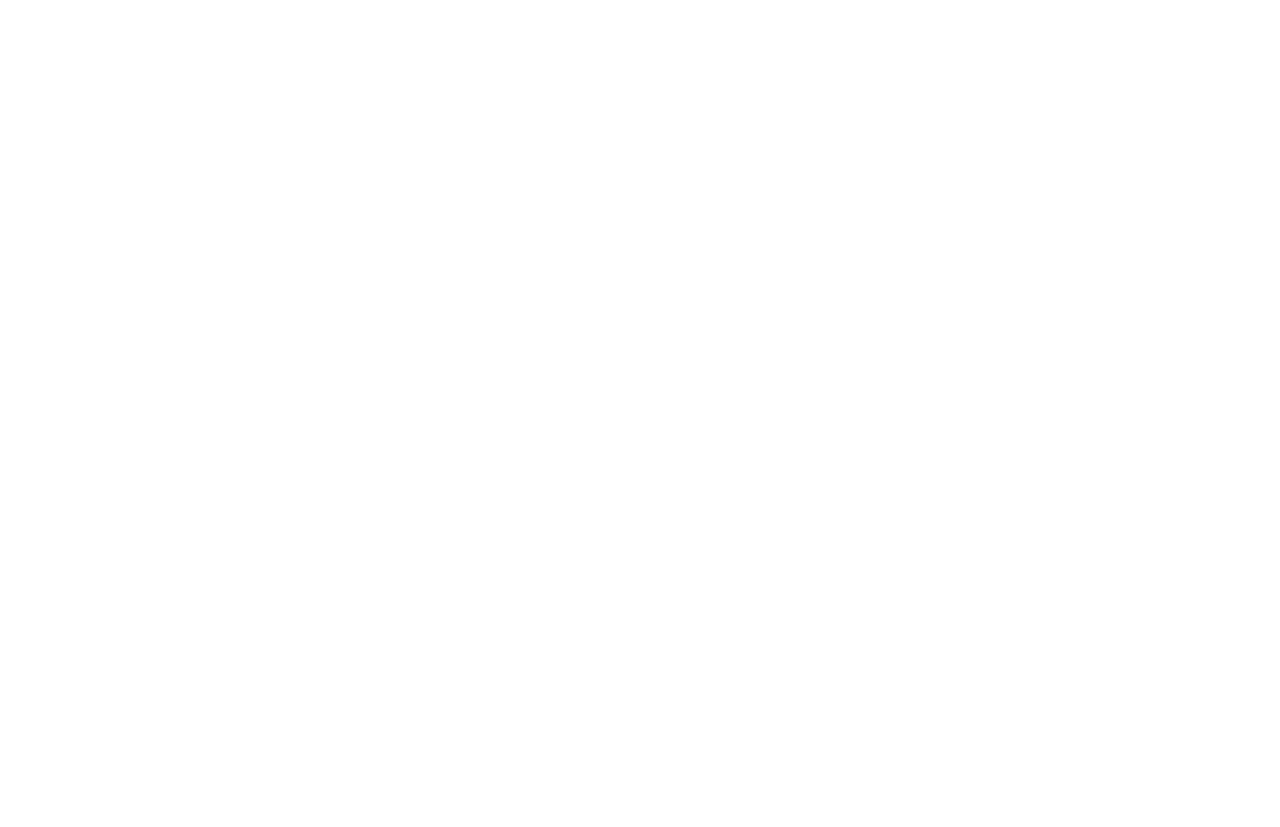
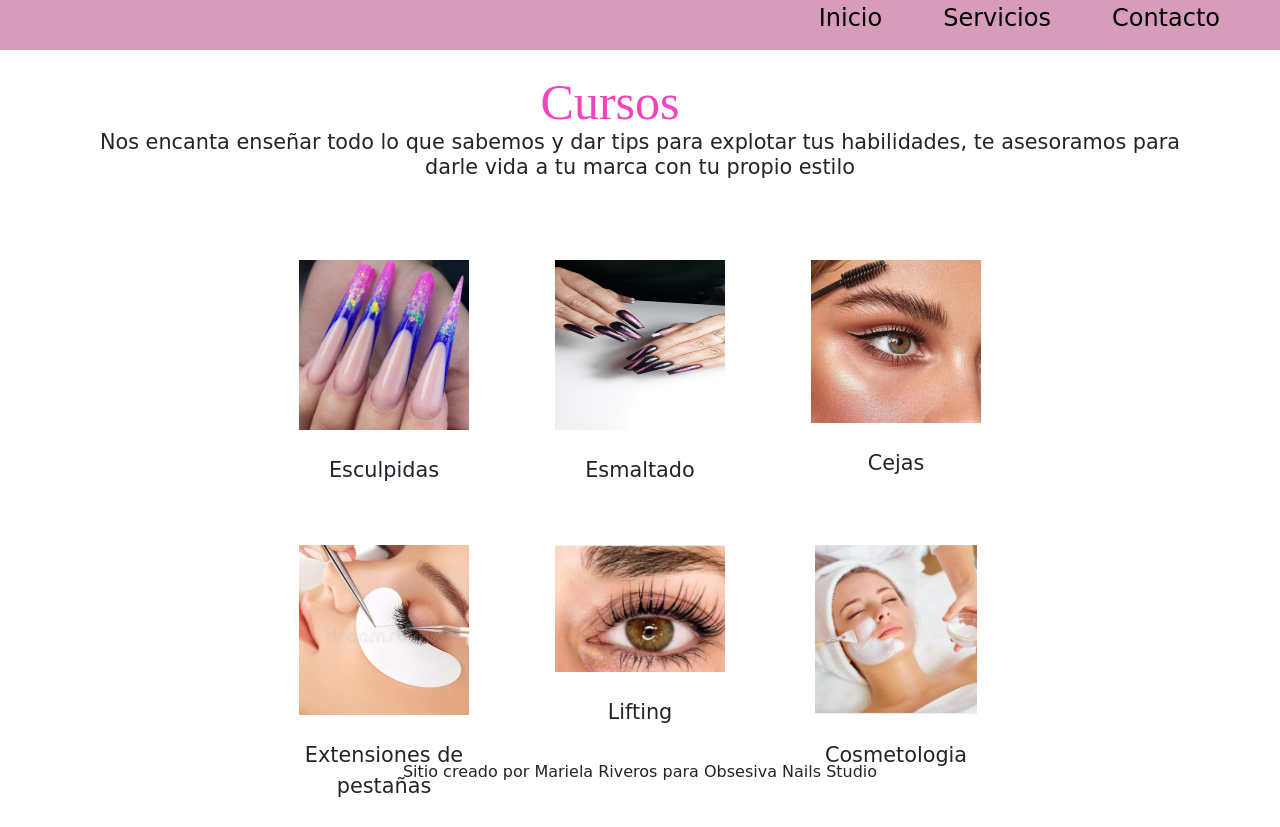
Before and after one commit to Marielasol/PF-RiverosMariela, a website: page paginas/cursos.html in a window 1280 px wide. Before the commit the page ends 800 px from the top, so only its background shows below. Drawn offline with nearby package versions, Linux system fonts and the light colour scheme.

Commit message:
se completo estructura basica de todas las paginas

```diff
--- a/paginas/contacto.html
+++ b/paginas/contacto.html
@@ -0,0 +1,59 @@
+<!DOCTYPE html>
+<html lang="es">
+
+<head>
+    <meta charset="UTF-8">
+    <meta http-equiv="X-UA-Compatible" content="IE=edge">
+    <meta name="viewport" content="width=device-width, initial-scale=1.0">
+    <title>Contacto</title>
+    <link href="https://cdn.jsdelivr.net/npm/bootstrap@5.2.2/dist/css/bootstrap.min.css" rel="stylesheet"
+        integrity="sha384-Zenh87qX5JnK2Jl0vWa8Ck2rdkQ2Bzep5IDxbcnCeuOxjzrPF/et3URy9Bv1WTRi" crossorigin="anonymous">
+    <script src="https://cdn.jsdelivr.net/npm/bootstrap@5.2.2/dist/js/bootstrap.bundle.min.js"
+        integrity="sha384-OERcA2EqjJCMA+/3y+gxIOqMEjwtxJY7qPCqsdltbNJuaOe923+mo//f6V8Qbsw3"
+        crossorigin="anonymous"></script>
+    <link rel="stylesheet" href="../css/estilos.css">
+</head>
+
+    <body class="fondo">
+        <header>
+            <nav>
+                <ul>
+                    <li><a href="../index.html">Inicio</a></li>
+                    <li><a href="cursos.html">Cursos</a></li>
+                    <li><a href="servicios.html">Servicios</a></li>
+                </ul>
+            </nav>
+            <h1>
+                Contacto
+            </h1>
+        </header>
+
+
+        <main>
+
+            <form action="">
+                <fieldset>
+                    <label for="Nombre">Nombre</label>
+                    <input type="text">
+                </fieldset>
+                <fieldset>
+                    <label for="telefono">Telefono</label>
+                    <input type="number">
+                </fieldset>
+                <fieldset>
+                    <label for="mail">Mail</label>
+                    <input type="text">
+                </fieldset>
+                <fieldset>
+                    <label for="mensaje">Mensaje</label>
+                    <input type="text">
+                </fieldset>
+            </form>
+            <div class="centrar"><button class="item-1">Enviar</a></button>
+        </main>
+        <footer class="footer_index">
+            Sitio creado por Mariela Riveros para Obsesiva Nails Studio
+        </footer>
+    </body>
+
+</html>
--- a/paginas/cursos.html
+++ b/paginas/cursos.html
@@ -0,0 +1,74 @@
+<!DOCTYPE html>
+<html lang="es">
+
+<head>
+    <meta charset="UTF-8">
+    <meta http-equiv="X-UA-Compatible" content="IE=edge">
+    <meta name="viewport" content="width=device-width, initial-scale=1.0">
+    <title>Cursos</title>
+    <link href="https://cdn.jsdelivr.net/npm/bootstrap@5.2.2/dist/css/bootstrap.min.css" rel="stylesheet"
+        integrity="sha384-Zenh87qX5JnK2Jl0vWa8Ck2rdkQ2Bzep5IDxbcnCeuOxjzrPF/et3URy9Bv1WTRi" crossorigin="anonymous">
+    <script src="https://cdn.jsdelivr.net/npm/bootstrap@5.2.2/dist/js/bootstrap.bundle.min.js"
+        integrity="sha384-OERcA2EqjJCMA+/3y+gxIOqMEjwtxJY7qPCqsdltbNJuaOe923+mo//f6V8Qbsw3"
+        crossorigin="anonymous"></script>
+    <link rel="stylesheet" href="../css/estilos.css">
+</head>
+
+<body>
+
+    <body>
+        <header>
+            <nav>
+                <ul>
+                    <li><a href="../index.html">Inicio</a></li>
+                    <li><a href="servicios.html">Servicios</a></li>
+                    <li><a href="contacto.html">Contacto</a></li>
+                </ul>
+            </nav>
+            <h1>
+                Cursos
+            </h1>
+        </header>
+        <main>
+            <div>
+                <h2>
+                    Nos encanta enseñar todo lo que sabemos y dar tips para explotar tus habilidades, te asesoramos para
+                    darle
+                    vida
+                    a tu marca con tu propio estilo
+                </h2>
+            </div>
+            <div class="grid">
+                <div class="listadocys">
+                    <img src="../img/unavioleta.jpg" alt="esculpidas" height="170" width="170">
+                    <p> Esculpidas</p>
+                </div>
+                <div class="listadocys">
+                    <img src="../img/esmaltado.jpg" alt="esmaltado" height="170" width="170">
+                    <p> Esmaltado</p>
+                </div>
+                <div class="listadocys">
+                    <img src="../img/cejas.jpg" alt="cejas" height="170" width="170">
+                    <p> Cejas</p>
+                </div>
+                <div class="listadocys">
+                    <img src="../img/extensionespestañas.jpg" alt="extensiones" height="170" width="170">
+                    <p> Extensiones de pestañas</p>
+                </div>
+                <div class="listadocys">
+                    <img src="../img/lifting.jpg" alt="lifting" height="170" width="170">
+                    <p> Lifting</p>
+                </div>
+                <div class="listadocys">
+                    <img src="../img/cosmetologia.jpg" alt="cosmetologia" height="170">
+                    <p> Cosmetologia</p>
+                </div>
+            </div>
+        </main>
+        <footer class="footer_index">
+            Sitio creado por Mariela Riveros para Obsesiva Nails Studio
+        </footer>
+
+    </body>
+
+</html>
--- a/scss/estilos.scss
+++ b/scss/estilos.scss
@@ -4,18 +4,19 @@
 }
 
 header {
-    background-color: rgb(190, 138, 164);
+    background-color: rgb(214, 156, 185);
     width: 100%;
     height: 50px;
-    padding-right: 30px;
+    padding-right: 60px;
     text-align: right;
-    word-spacing: 50pt;
+    word-spacing: 40pt;
     font-size: 150%;
 }
 
 header ul li {
     display: inline;
-}
+    }
+
 :any-link{
     text-decoration: none;
     color: black;
@@ -23,6 +24,7 @@ header ul li {
 body{
     font-family: 'Dancing Script', cursive, sans-serif;
 }
+
 .logo{
     width: 70%;
     padding: 20px;
@@ -42,9 +44,14 @@ button {
     display: inline;
 }
 p{
-    font-size: 120%;
+    font-size: 130%;
     text-align: center;
-    padding: 5px;
+    padding: 25px;
+
+}
+.texto{
+    padding: 5px 50px;
+
 }
 .fondo{
     background-color: rgb(247, 191, 219);
@@ -84,6 +91,59 @@ p{
 
     }
 }
+h1{
+    font-size: 50px;
+    color: rgb(245, 67, 191);
+    text-align: center;
+    word-spacing: 15pt;
+    font-family:  'Bree Serif';
+    padding: 20px;
+}
+h2{
+    padding: 40px;
+    margin: 40px;
+    font-size: 130%;
+    text-align: center;
+}
+.grid{
+    display: grid;
+    grid-template-columns: 20% 20% 20%;
+    grid-template-rows: 140px 10px 140px;
+    row-gap: 50%;
+    justify-content: center;
+
+
+    .listadocys {
+        display: flex;
+        flex-direction: column;
+        align-items: center;
+    }
+}
+
+fieldset{
+    padding: 30px;
+    margin-bottom: 60px;
+    margin-left: 450px;
+    width: 900px;
+    background-color: white
+}
+input{
+    border: none;
+    outline: none;
+}
+form{
+    justify-content: center;
+    padding-top: 120px;
+    align-items: center;
+}
+.footer_index{
+    padding: 1em 0;
+    text-align: center;
+    position: absolute;
+    bottom: 0;
+    width: 100%;
+
+}
 
 @media (max-width: 768px) {
     header{
@@ -104,5 +164,12 @@ p{
     .p{
         font-size: 50%;
     }
-
+    .grid{
+        height: auto;
+        display: flex;
+        justify-content: center;
+        align-items: center;
+        flex-direction: column;
+        margin: 5% 15%;
+    }
 }
```
Also changed, not shown: index.html (+1 -1 lines), paginas/servicios.html (+64 -3 lines), paginas/sobrenosotras.html (+2 -2 lines), paginas/uniteanuestroequipo.html (+55 -0 lines), css/estilos.css, scss/estilos.css, 2 other files.
